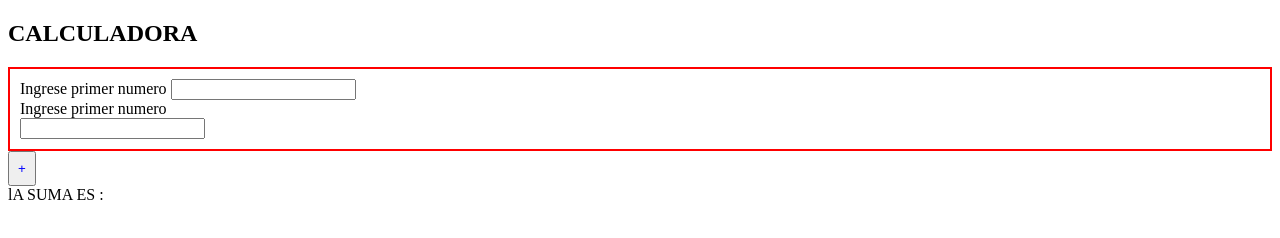
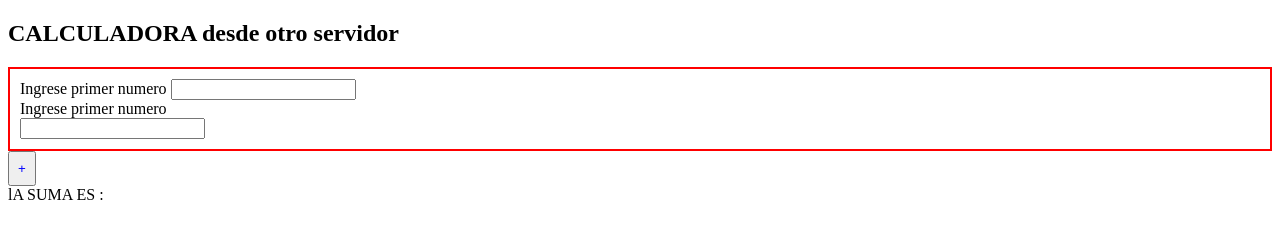
Before and after one commit to francopv007/documentos, a plain HTML site: page index.html in a window 1280 px wide. Drawn offline with Linux system fonts and the light colour scheme.

Commit message:
este es una prueba desde home 11-03-27

```diff
--- a/index.html
+++ b/index.html
@@ -8,11 +8,11 @@
 <link rel="stylesheet" href="estilos/estilo.css">
 <body>
 	<div>
-		<h2>CALCULADORA</h2>
+		<h2>CALCULADORA desde otro servidor</h2>
 	</div>
 <form action="">
 	<div class="inicio">
-		<label>Ingrese primer numero</label>
+		<label>Ingrese primer numero </label>
 		<input type="text" id="valor1"><br>
 		<label>Ingrese primer numero</label><br>
 		<input type="text" id="valor2">
```
